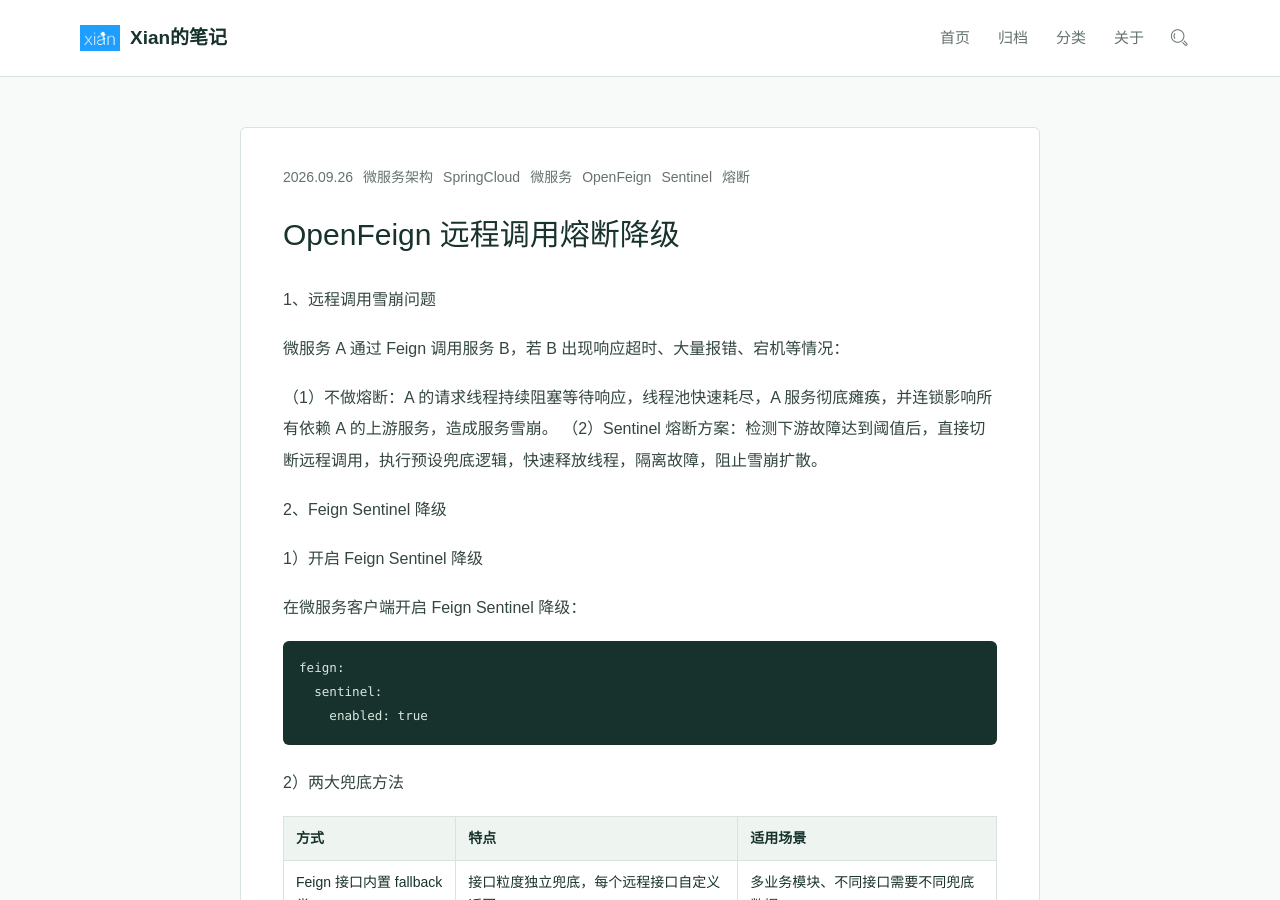
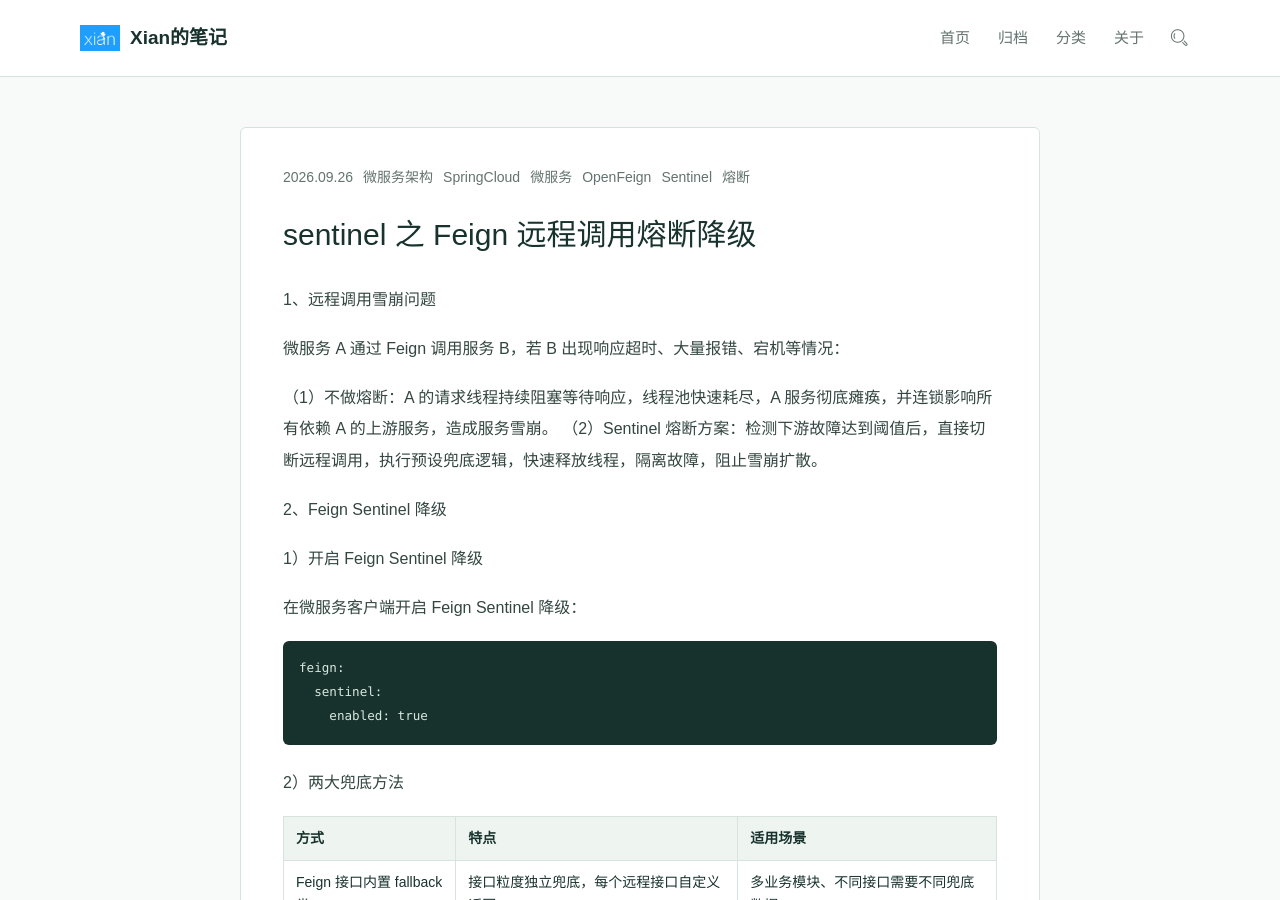
Before and after one commit to XiaoHeiXian/xiaoheixian.github.io, a Jekyll site: the page built from posts/2026-09-26-openfeign-sentinel-fallback.md, in a window 1280 px wide and 900 px high. Built offline with Jekyll 4.4.1, drawn with Linux system fonts in a browser that asks for light colours.

Commit message:
docs: update sentinel 之 Feign 远程调用熔断降级

```diff
--- a/posts/2026-09-26-openfeign-sentinel-fallback.md
+++ b/posts/2026-09-26-openfeign-sentinel-fallback.md
@@ -1,6 +1,6 @@
 ---
 layout: article
-title: "OpenFeign 远程调用熔断降级"
+title: "sentinel 之 Feign 远程调用熔断降级"
 description: "- \"雪崩问题：下游服务超时/宕机导致上游线程阻塞，资源耗尽引发连锁故障\"   - \"Sentinel方案：检测下游故障达阈值后，切断调用，执行兜底，释放线程\"   - \"开启降级：配置 feign.sentinel.enabled: true\"   - \"兜底方法1：fallback，接口粒度独立兜底，适用多业务模块不同返回\"   - \"兜底方法2：F"
 date: 2026-09-26
 category: "微服务架构"
--- a/static/js/article-index.js
+++ b/static/js/article-index.js
@@ -27,7 +27,7 @@ window.BLOG_ARTICLES = [
   },
   {
     "id": "2026-09-26-openfeign-sentinel-fallback",
-    "title": "OpenFeign 远程调用熔断降级",
+    "title": "sentinel 之 Feign 远程调用熔断降级",
     "url": "posts/2026-09-26-openfeign-sentinel-fallback.html",
     "publishedAt": "2026-09-26",
     "category": "微服务架构",
```
